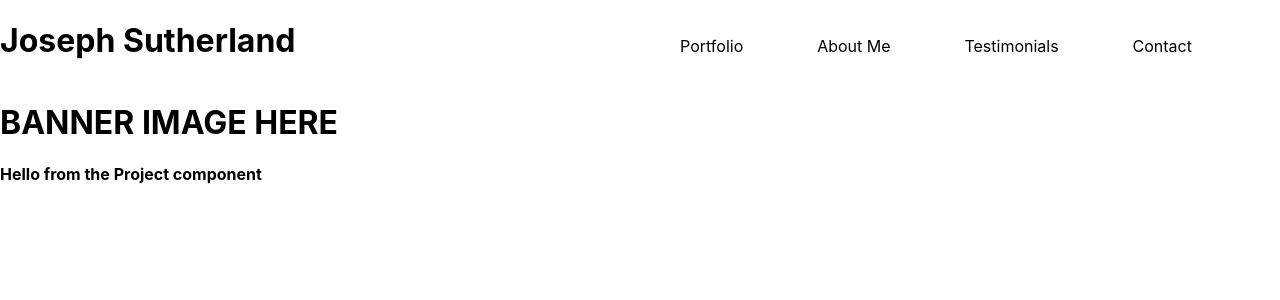
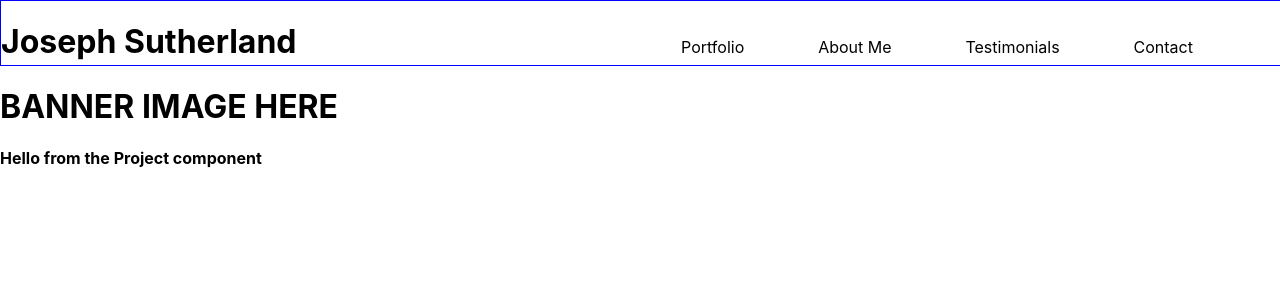
Before and after one commit to onitwin/portfoilio, a React (Create React App) app: page / in a window 1280 px wide. Shown: the top 300 px of the page. Built offline with nearby package versions, Linux system fonts and the light colour scheme.

Commit message:
minor style fix in navbar

```diff
--- a/src/index.scss
+++ b/src/index.scss
@@ -1,11 +1,14 @@
 //Navbar/Header
 .nav-header{
   width:100%;
+  height:4em;
   display: inline-flex;
   justify-content: space-between;
   align-items: baseline;
+  border:1px solid blue;
   .logo-text{
     align-items: baseline;
+    font-size: 2em;
   }
 
   .Nav-Links-Container{
@@ -22,3 +25,6 @@
 
   }
 }
+
+
+//banner image
```
